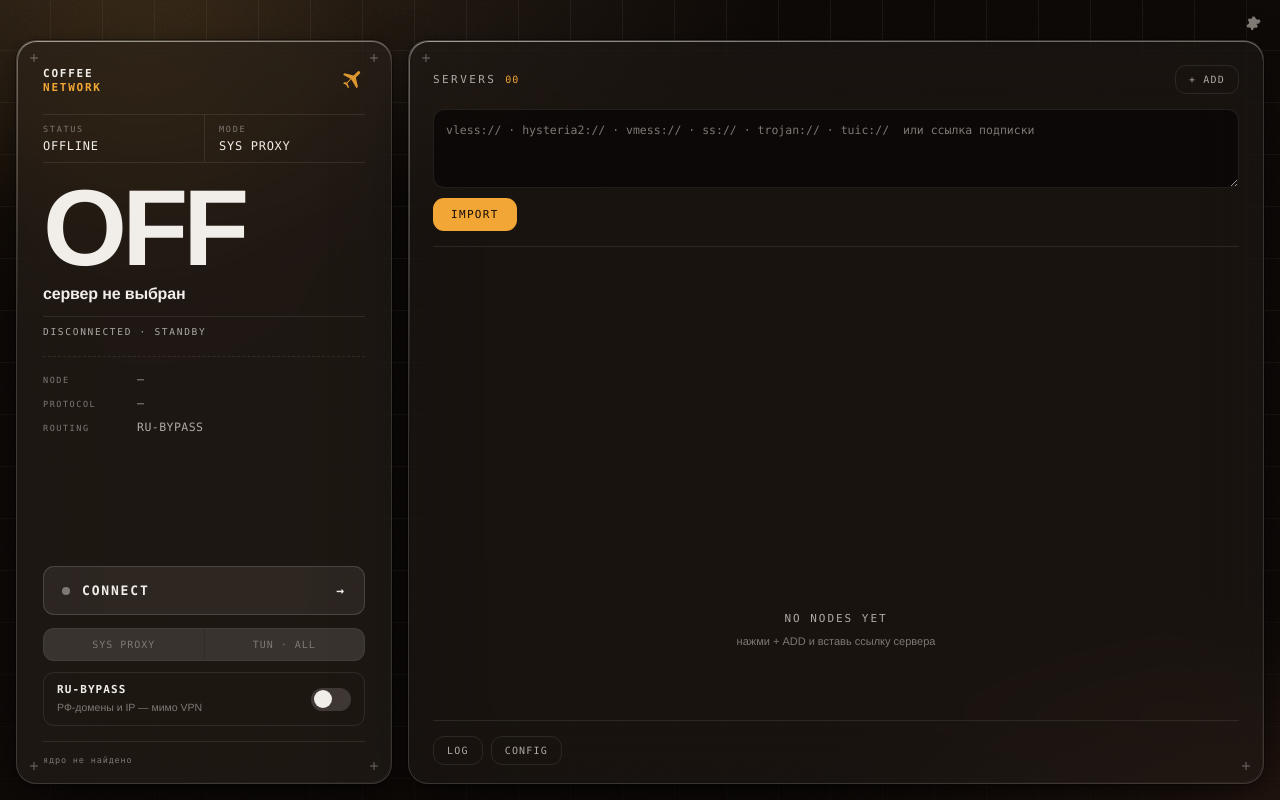
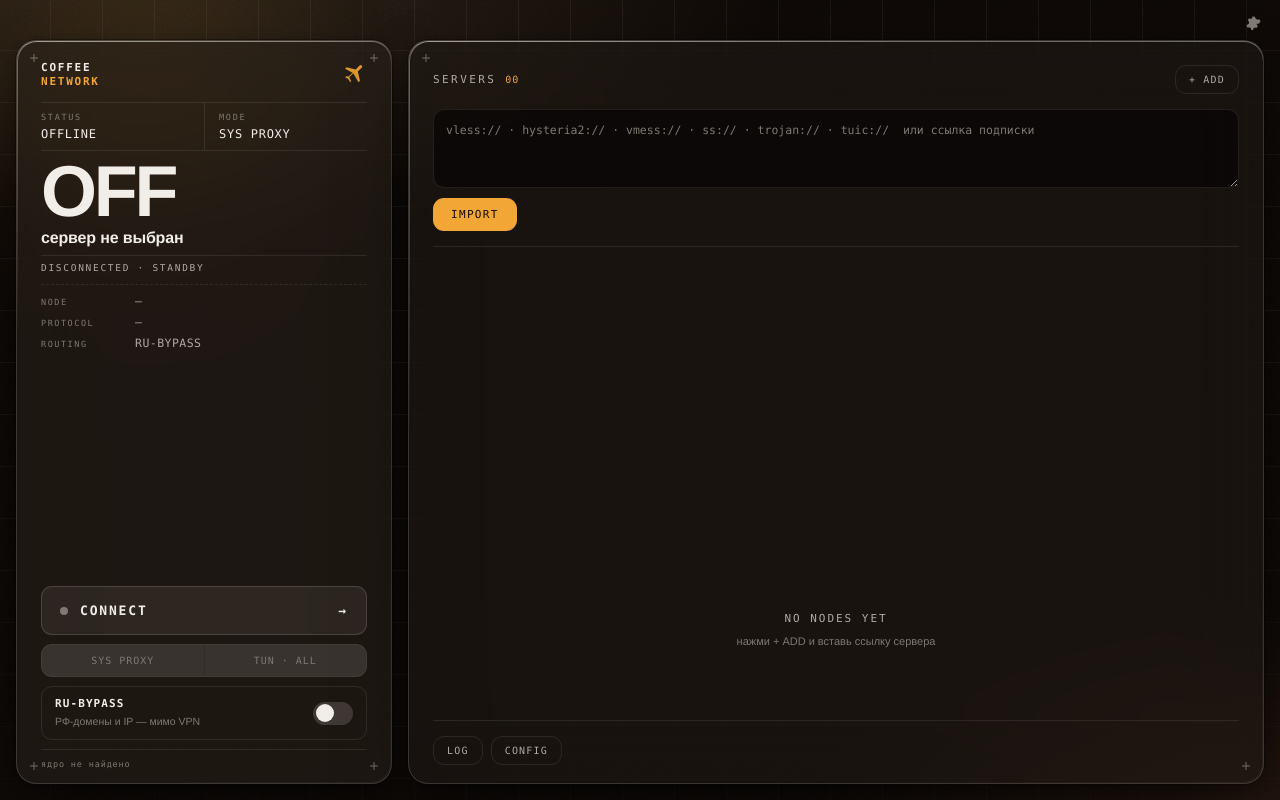
Before and after one commit to Arti-Ko/coffeeNetwork, a website built with Vite: page index.html in a window 1280 px wide. Built offline with nearby package versions, Linux system fonts and the light colour scheme.

Commit message:
fix: левая карточка помещается в окно — футер больше не обрезается
Контент тикета был выше окна, а у .glass overflow:hidden → нижняя строка
(STANDBY/скорость) уезжала за край. Ужал вертикаль: hero-шрифт
clamp(66→108) → clamp(44→72), уменьшены отступы hero/meta/controls/headgrid/
ticket/footer. Проверено скриншотом — футер виден целиком.

bump 0.1.5 → 0.1.6.

```diff
--- a/package.json
+++ b/package.json
@@ -1,6 +1,6 @@
 {
   "name": "coffeenetwork",
-  "version": "0.1.5",
+  "version": "0.1.6",
   "description": "coffeeNetwork — powerful macOS VPN client (Hysteria2/VLESS/TUIC) with smart RU split-tunneling, powered by sing-box",
   "type": "module",
   "scripts": {
--- a/src-tauri/Cargo.toml
+++ b/src-tauri/Cargo.toml
@@ -1,6 +1,6 @@
 [package]
 name = "splitbox"
-version = "0.1.5"
+version = "0.1.6"
 description = "Powerful cross-platform VPN client with smart RU split-tunneling"
 authors = ["you"]
 edition = "2021"
--- a/src-tauri/tauri.conf.json
+++ b/src-tauri/tauri.conf.json
@@ -1,7 +1,7 @@
 {
   "$schema": "https://schema.tauri.app/config/2",
   "productName": "coffeeNetwork",
-  "version": "0.1.5",
+  "version": "0.1.6",
   "identifier": "com.coffeenetwork.client",
   "build": {
     "frontendDist": "../dist",
--- a/src/styles.css
+++ b/src/styles.css
@@ -197,7 +197,7 @@ body {
 .ticket {
   display: flex;
   flex-direction: column;
-  padding: 26px 26px 18px;
+  padding: 20px 24px 14px;
 }
 
 .ticket__head {
@@ -229,7 +229,7 @@ body {
   grid-template-columns: 1fr 1fr;
   border-top: 1px solid var(--hair);
   border-bottom: 1px solid var(--hair);
-  margin-top: 18px;
+  margin-top: 12px;
 }
 .headgrid__cell {
   padding: 9px 0;
@@ -254,19 +254,19 @@ body {
 
 /* hero — airport-code display */
 .hero {
-  padding: 22px 0 4px;
+  padding: 12px 0 2px;
 }
 .hero__code {
   font-family: var(--grotesk);
   font-weight: 800;
-  font-size: clamp(66px, 12vw, 108px);
+  font-size: clamp(44px, 8vw, 72px);
   line-height: 0.8;
   letter-spacing: -0.045em;
   color: var(--ink);
   transition: color var(--dur) var(--ease), text-shadow var(--dur);
 }
 .hero__name {
-  margin-top: 14px;
+  margin-top: 9px;
   font-size: 16px;
   font-weight: 600;
   letter-spacing: -0.01em;
@@ -278,7 +278,7 @@ body {
 .hero__rule {
   height: 1px;
   background: var(--hair);
-  margin: 13px 0 9px;
+  margin: 8px 0 6px;
 }
 .hero__sub {
   font-size: 9.5px;
@@ -289,15 +289,15 @@ body {
 .dashed {
   height: 0;
   border-top: 1px dashed var(--hair);
-  margin: 15px 0;
+  margin: 9px 0;
 }
 
 /* meta — boarding-pass field grid */
 .meta {
   display: flex;
   flex-direction: column;
-  gap: 10px;
-  margin-bottom: 18px;
+  gap: 7px;
+  margin-bottom: 11px;
 }
 .meta__row {
   display: grid;
@@ -390,8 +390,8 @@ body {
 .controls {
   display: flex;
   flex-direction: column;
-  gap: 11px;
-  margin-top: 13px;
+  gap: 9px;
+  margin-top: 9px;
 }
 .seg {
   display: grid;
@@ -482,8 +482,8 @@ body {
 }
 
 .ticket__foot {
-  margin-top: 15px;
-  padding-top: 13px;
+  margin-top: 9px;
+  padding-top: 9px;
   border-top: 1px solid var(--hair);
   font-size: 8.5px;
   letter-spacing: 0.1em;
```
Also changed, not shown: 1 other file.
